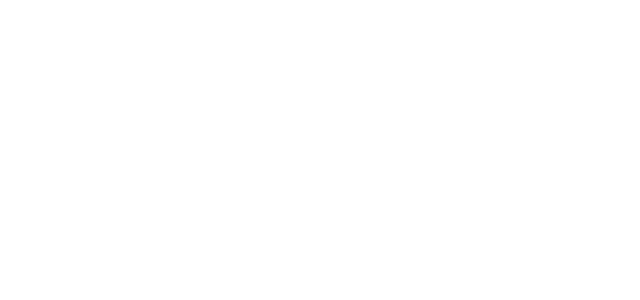
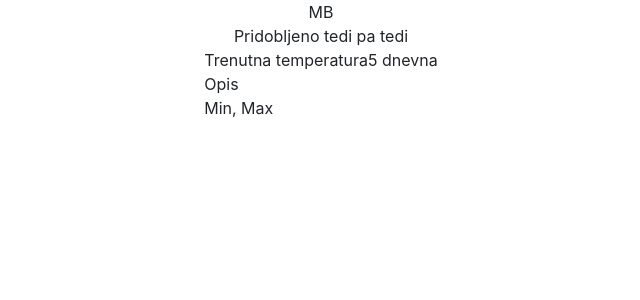
Before and after one commit to umorryie/lancom-angular, an Angular app in the folder lancom-angular/: page / in a window 1280 px wide. Shown: the top 300 px of the page, without its empty margins (319-959 px from the left). Built offline with nearby package versions, Linux system fonts and the light colour scheme.

Commit message:
Added basic components

```diff
--- a/lancom-angular/angular.json
+++ b/lancom-angular/angular.json
@@ -24,6 +24,7 @@
               "src/assets"
             ],
             "styles": [
+              "node_modules/bootstrap/dist/css/bootstrap.min.css",
               "src/styles.css"
             ],
             "scripts": []
--- a/lancom-angular/package.json
+++ b/lancom-angular/package.json
@@ -16,9 +16,12 @@
     "@angular/compiler": "~10.2.0",
     "@angular/core": "~10.2.0",
     "@angular/forms": "~10.2.0",
+    "@angular/localize": "~10.2.0",
     "@angular/platform-browser": "~10.2.0",
     "@angular/platform-browser-dynamic": "~10.2.0",
     "@angular/router": "~10.2.0",
+    "@ng-bootstrap/ng-bootstrap": "^7.0.0",
+    "bootstrap": "^4.5.0",
     "rxjs": "~6.6.0",
     "tslib": "^2.0.0",
     "zone.js": "~0.10.2"
--- /dev/null
+++ b/lancom-angular/src/app/WeatherContainer/weathercontainer.component.html
@@ -0,0 +1,28 @@
+<div class="d-flex container justify-content-center">
+    <div class="">
+        <div class="">
+            <div class="d-flex container justify-content-center">
+                MB
+            </div>
+            <div class="d-flex container justify-content-center">
+                Pridobljeno tedi pa tedi
+            </div>
+        </div>
+        <div class="d-flex">
+            <div class="">
+                <div class="">
+                    Trenutna temperatura
+                </div>
+                <div class="">
+                    Opis
+                </div>
+                <div class="">
+                    Min, Max
+                </div>
+            </div>
+            <div class="">
+                <fivedayforecast></fivedayforecast>
+            </div>
+        </div>
+    </div>
+</div>
--- a/lancom-angular/src/app/app.component.html
+++ b/lancom-angular/src/app/app.component.html
@@ -0,0 +1 @@
+<WeatherContainer></WeatherContainer>
--- /dev/null
+++ b/lancom-angular/src/app/fivedayforecast/fivedayforecast.component.html
@@ -0,0 +1,3 @@
+<div class="" (click)="getData('')">
+    5 dnevna
+</div>
--- /dev/null
+++ b/lancom-angular/src/app/fivedayforecast/fivedayforecast.component.ts
@@ -0,0 +1,28 @@
+import { Component, Injectable } from '@angular/core';
+import { HttpClient } from '@angular/common/http';
+
+@Component({
+  selector: 'fivedayforecast',
+  templateUrl: './fivedayforecast.component.html',
+  styleUrls: ['./fivedayforecast.component.css']
+})
+
+@Injectable()
+export class FiveDayForecastComponent {
+
+    constructor(private http: HttpClient){
+
+    }
+
+    getData(location: string){
+      return "data";
+    }
+}
+
+interface ForeCast{
+  day: string;
+  temperature: string;
+  date: string;
+  description: string;
+  icon: any;
+};
--- a/lancom-angular/src/index.html
+++ b/lancom-angular/src/index.html
@@ -6,6 +6,7 @@
   <base href="/">
   <meta name="viewport" content="width=device-width, initial-scale=1">
   <link rel="icon" type="image/x-icon" href="favicon.ico">
+  <link rel="stylesheet" href="https://stackpath.bootstrapcdn.com/bootstrap/4.3.1/css/bootstrap.min.css" integrity="sha384-ggOyR0iXCbMQv3Xipma34MD+dH/1fQ784/j6cY/iJTQUOhcWr7x9JvoRxT2MZw1T" crossorigin="anonymous">
 </head>
 <body>
   <app-root></app-root>
--- a/lancom-angular/src/polyfills.ts
+++ b/lancom-angular/src/polyfills.ts
@@ -1,3 +1,7 @@
+/***************************************************************************************************
+ * Load `$localize` onto the global scope - used if i18n tags appear in Angular templates.
+ */
+import '@angular/localize/init';
 /**
  * This file includes polyfills needed by Angular and is loaded before the app.
  * You can add your own extra polyfills to this file.
```
Also changed, not shown: lancom-angular/src/app/WeatherContainer/weathercontainer.component.ts (added, +9 -0 lines), lancom-angular/src/app/app.module.ts (+7 -1 lines), lancom-angular/src/app/WeatherContainer/weathercontainer.component.css (added), lancom-angular/src/app/fivedayforecast/fivedayforecast.component.css (added), 1 other file (tests, documents, lock files or other folders).
